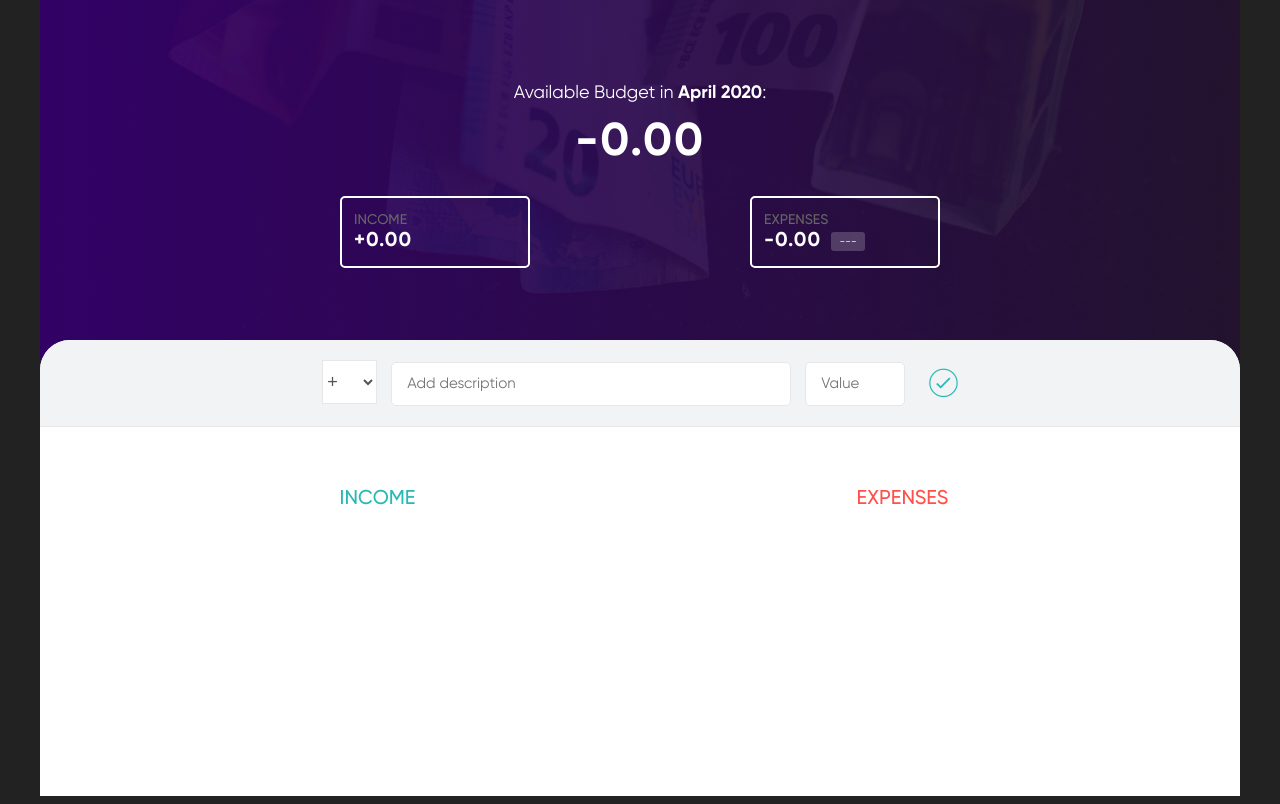
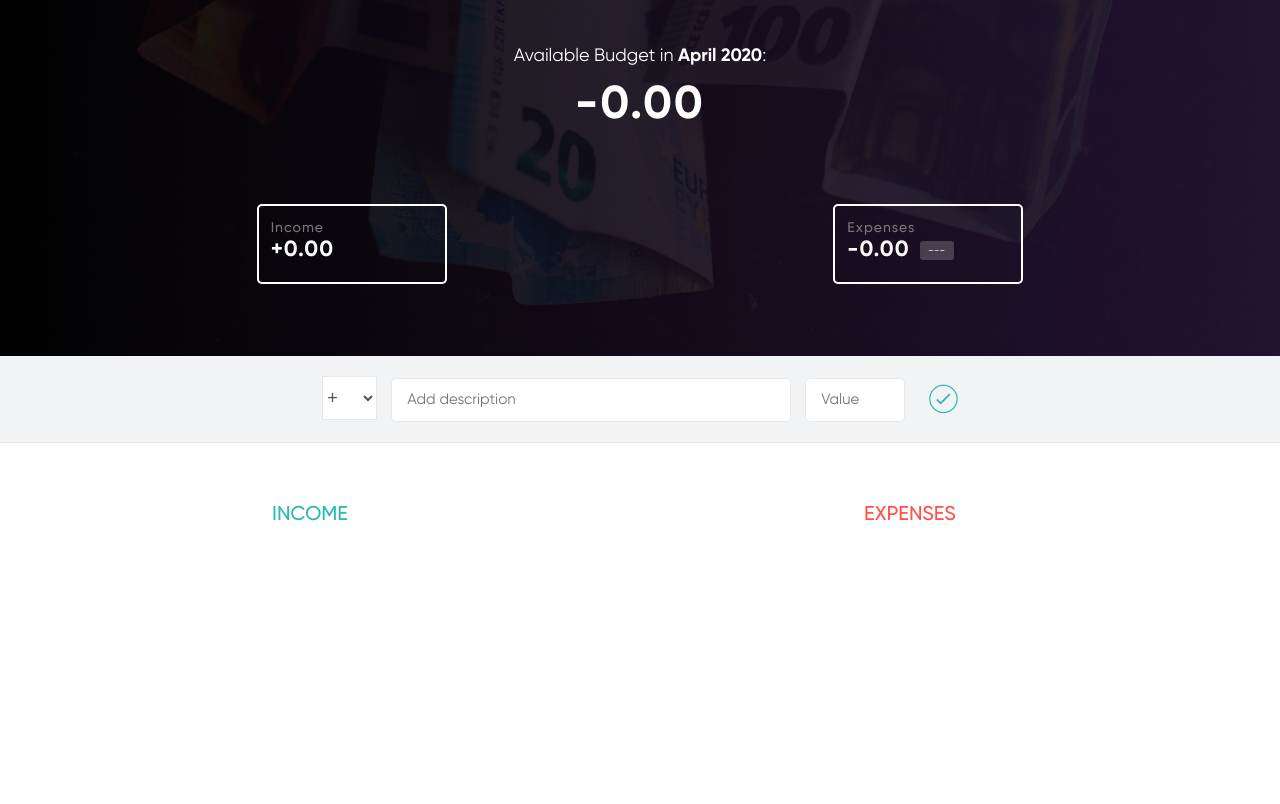
Before and after one commit to aakashsr/budget-tracker, a plain HTML site: page index.html in a window 1280 px wide. Drawn offline with nearby package versions, Linux system fonts and the light colour scheme.

Commit message:
changed the css of UI top part

```diff
--- a/index.html
+++ b/index.html
@@ -11,7 +11,7 @@
 
 <body>
 
-    <div class="top">
+    <!-- <div class="top">
         <div class="budget">
             <div class="budget__title">
                 Available Budget in <span class="budget__title--month">%Month%</span>:
@@ -32,6 +32,36 @@
                 <div class="right clearfix">
                     <div class="budget__expenses--value">- 1,954.36</div>
                     <div class="budget__expenses--percentage">45%</div>
+                </div>
+            </div>
+        </div>
+    </div> -->
+    <div class="top">
+        <div class="top__main">
+            <div class="budget">
+                <div class="budget__title">
+                    Available Budget in <span class="budget__title--month">%Month%</span>:
+                </div>
+
+                <div class="budget__value">+ 2,345.64</div>
+            </div>
+        </div>
+        <div class="top__data">
+            <div class="budget__data">
+                <div class="budget__income clearfix">
+                    <div class="budget__income--text">Income</div>
+                    <div class="right">
+                        <div class="budget__income--value">+ 4,300.00</div>
+                        <div class="budget__income--percentage">&nbsp;</div>
+                    </div>
+                </div>
+                <div class="chart"></div>
+                <div class="budget__expenses clearfix">
+                    <div class="budget__expenses--text">Expenses</div>
+                    <div class="right clearfix">
+                        <div class="budget__expenses--value">- 1,954.36</div>
+                        <div class="budget__expenses--percentage">45%</div>
+                    </div>
                 </div>
             </div>
         </div>
--- a/style.css
+++ b/style.css
@@ -48,10 +48,6 @@ body {
     font-weight: 400;
 }
 
-.right {
-    float: right;
-}
-
 .red {
     color: #FF5049 !important;
 }
@@ -65,19 +61,15 @@ body {
 **********************************************/
 
 .top {
-    height: 40vh;
-    /* background-image: linear-gradient(rgba(0, 0, 0, 0.35), rgba(0, 0, 0, 0.35)), url(back.png); */
+    background: linear-gradient(to right, rgb(0, 0, 0, .9), rgba(36, 19, 49, 0.9)),
+        url('backgroundop.jpg');
     background-size: cover;
-    background-position: center;
+    background-position: bottom;
+    height: 45vh;
     position: relative;
 }
 
 .budget {
-    position: absolute;
-    width: 350px;
-    top: 50%;
-    left: 50%;
-    transform: translate(-50%, -50%);
     color: #fff;
 }
 
@@ -96,26 +88,8 @@ body {
     letter-spacing: 2px;
 }
 
-.budget__income,
-.budget__expenses {
-    padding: 12px;
-    text-transform: uppercase;
-}
-
-.budget__income {
-    margin-bottom: 10px;
-    background-color: #28B9B5;
-}
-
-.budget__expenses {
-    background-color: #FF5049;
-}
-
 .budget__income--text,
 .budget__expenses--text {
-    float: left;
-    font-size: 13px;
-    color: #444;
     margin-top: 2px;
 }
 
@@ -220,19 +194,18 @@ body {
 
 /***** LISTS *****/
 .container {
-    width: 1000px;
+    width: 1200px;
     margin: 60px auto;
+    display: flex;
+    justify-content: space-between;
 }
 
 .income {
-    float: left;
-    width: 475px;
-    margin-right: 50px;
+    flex-basis: 45%;
 }
 
 .expenses {
-    float: left;
-    width: 475px;
+    flex-basis: 45%;
 }
 
 h2 {
@@ -359,68 +332,31 @@ h2 {
 .budget__expenses {
     display: flex;
     flex-direction: column;
-    border: 2px solid #fff;
-    border-radius: 5px;
-    width: 190px;
-    background: none;
 }
 
 .budget__value {
     font-family: bold;
 }
 
-
-.top {
-    /* background-color: #3a3c71; */
-    /* background: #1B2454; */
-    /* background: #241331; */
-    /* background: #34006a; */
-    background-image: linear-gradient(to right, rgb(52, 0, 106, 0.95), rgba(36, 19, 49, 0.9)),
-        url('backgroundop.jpg');
-    background-size: cover;
-    background-position: bottom;
-    height: 45vh;
-    /* background-color: rgb(36, 19, 49); */
-}
-
-.budget__income--text,
-.budget__income--value,
-.right {
-    float: none;
-}
-
-.budget__income {
-    float: left;
-}
-
-.budget__expenses {
-    float: right;
-}
-
-.budget {
-    width: 600px;
-}
-
 .budget__income--percentage {
     display: none;
 }
 
-
 .budget__income--value,
 .budget__expenses--value {
-    font-size: 20px;
+    font-size: 22px;
 }
 
 .budget__expenses--text,
 .budget__income--text {
     font-family: medium;
-    color: #666;
 }
 
 .right {
-    float: right;
     display: flex;
     align-items: center;
+    color: #fff;
+    float: right;
 }
 
 .add {
@@ -428,15 +364,9 @@ h2 {
     padding: 20px;
 }
 
-body {
-    max-width: 1200px;
-    margin: 0 auto;
-}
-
 .bottom {
     min-height: 57vh;
     width: 100%;
-    border-radius: 30px 30px 0 0;
     overflow: hidden;
     margin-top: 0px;
     background: #fff;
@@ -464,6 +394,9 @@ body {
 .budget__income--text,
 .budget__expenses--text {
     font-size: 14px;
+    color: #777;
+    letter-spacing: 1px;
+
 }
 
 .budget__title--month {
@@ -480,9 +413,70 @@ body {
 }
 
 
-html {
-    background: #222;
+.top {
+    display: flex;
+    flex-direction: column;
 }
+
+.top__main {
+    display: flex;
+    justify-content: center;
+    width: 100%;
+    margin: 0 auto;
+    align-items: center;
+    padding-top: 45px;
+}
+
+.budget__value {
+    margin-bottom: 0;
+}
+
+.budget__income--value,
+.budget__expenses--value {
+    color: #fff;
+}
+
+.budget__data {
+    display: flex;
+    justify-content: space-around;
+    align-items: center;
+    width: 100%;
+}
+
+.top__data {
+    position: absolute;
+    width: 75%;
+    margin: 0 auto;
+    top: 65%;
+    left: 50%;
+    transform: translate(-50%, -50%);
+}
+
+.top {
+    height: 47vh;
+}
+
+.bottom {
+    min-height: 46vh;
+    height: 56vh;
+}
+
+.budget__income,
+.budget__expenses {
+    padding-top: 0;
+    border: 2px solid #fff;
+    border-radius: 5px;
+    width: 190px;
+    background: none;
+    padding: 12px;
+    height: 80px;
+}
+
+.item__description,
+.item__value {
+    font-family: medium;
+}
+
 
 @media screen and (min-device-width: 300px) and (max-device-width: 600px) {
 
@@ -490,8 +484,13 @@ html {
         height: 40vh;
     }
 
+    .top__main {
+        padding-top: 110px;
+    }
+
     .bottom {
         height: 62vh;
+        border-radius: 30px 30px 0 0;
     }
 
     .budget__title {
```
